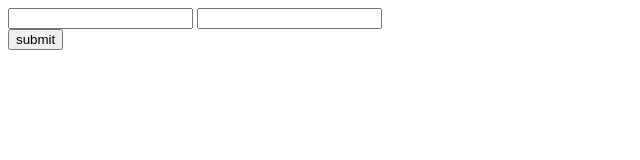
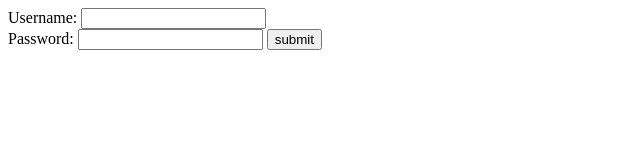
Before and after one commit to Ying-Li5/sql-injection-activity, a website: page index.html in a window 1280 px wide. Shown: the whole page, without its empty margins (0-640 px from the left). Drawn offline with Linux system fonts and the light colour scheme.

Commit message:
add changes

```diff
--- a/index.html
+++ b/index.html
@@ -12,11 +12,15 @@
 </head>
 
 <body>
+    <form action="/login" method="POST">
         <div class="container">
-        <form action="/login" method="POST">
+            <label input>Username: </label>
             <input type="text" label="username" required />
+
+            <br>
+
+            <label for="">Password: </label>
             <input type="text" label="password" required />
-        </form>
 
         <button type="submit">submit</button>
         </div>
@@ -28,7 +32,7 @@
                 document.write('<div class="error">An error has occured</div>');
             }
         </script>
-
+    </form>
 </body>
 
 </html>
--- a/package.json
+++ b/package.json
@@ -4,7 +4,7 @@
   "description": "",
   "main": "app.js",
   "scripts": {
-    "test": "echo \"Error: no test specified\" && exit 1"
+    "start": "node app.js"
   },
   "repository": {
     "type": "git",
@@ -20,6 +20,8 @@
   "dependencies": {
     "body-parser": "^1.20.2",
     "express": "^4.18.2",
+    "node": "^19.6.1",
+    "nodemon": "^2.0.21",
     "sqlite3": "^5.1.4"
   }
 }
```
Also changed, not shown: app.js (+8 -6 lines), 1 other file. Lines whose indentation alone changed are shown as unchanged.
